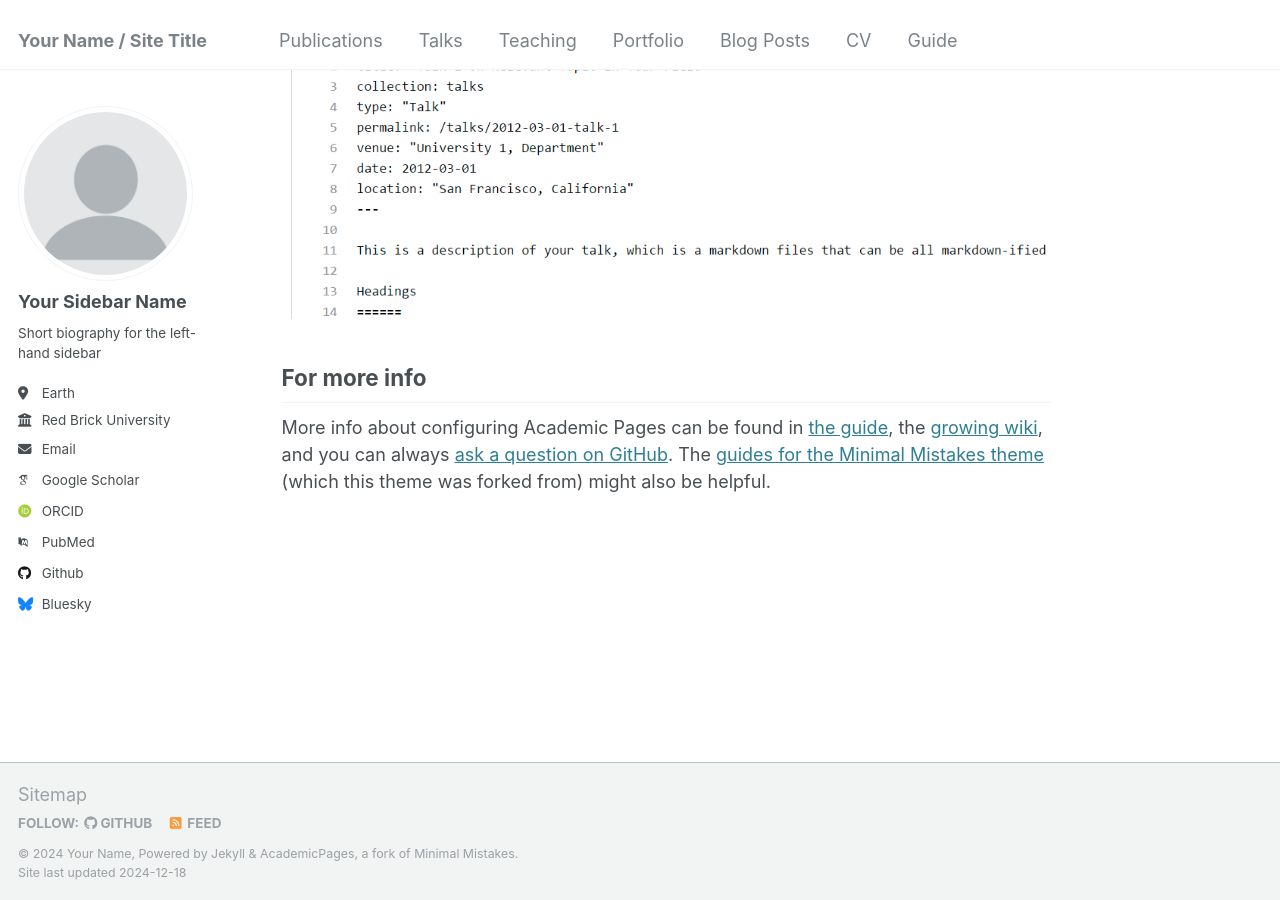
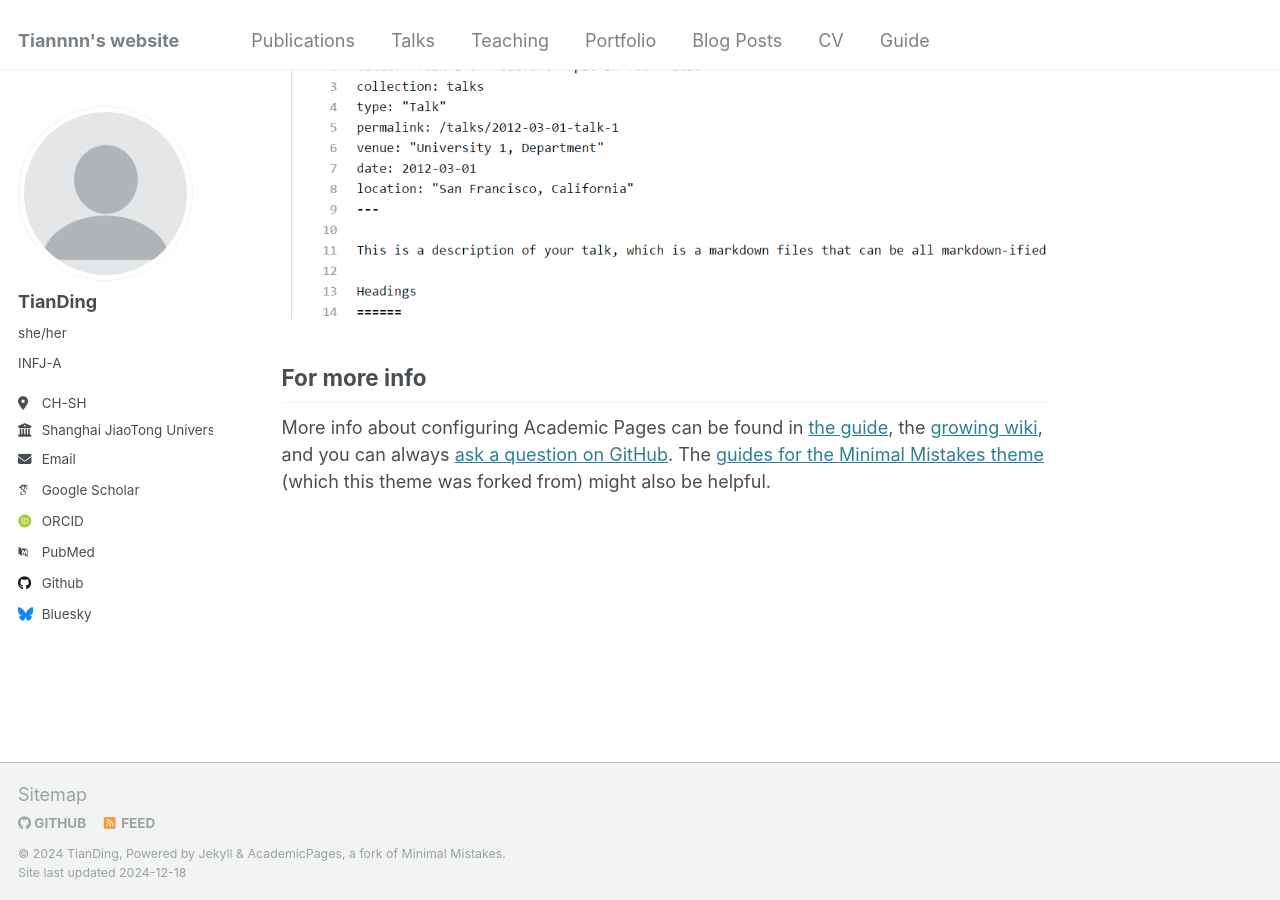
Before and after one commit to Tiannn0703/Tiannn0703.github.io, a Jekyll site: the page built from _pages/about.md, in a window 1280 px wide and 900 px high, scrolled down 2643 px. Built offline with Jekyll 4.4.1, drawn with Linux system fonts in a browser that asks for light colours; some web fonts are replaced.

Commit message:
Update _config.yml

```diff
--- a/_config.yml
+++ b/_config.yml
@@ -7,14 +7,14 @@
 # server process.
 
 # Basic Site Settings
-locale                   : "en-US"
-title                    : "Your Name / Site Title"
+locale                   : "CH-SH"
+title                    : "Tiannnn's website"
 title_separator          : "-"
-name                     : &name "Your Name"
+name                     : &name "TianDing"
 description              : &description "personal description"
-url                      : https://academicpages.github.io # the base hostname & protocol for your site e.g. "https://[your GitHub username].github.io"
-baseurl                  : "" # the subpath of your site, e.g. "/blog"
-repository               : "academicpages/academicpages.github.io"
+url                      : "https://Tiannn0703.github.io"
+baseurl                  : "/blog" # the subpath of your site, e.g. "/blog"
+repository               : "Tiannn0703/Tiannn0703.github.io"
 
 # Site Author - The following control what appear as part of the author content on the side bar.
 #               If a field is blank the icon and link will not appear, otherwise it will be shown.
@@ -22,13 +22,13 @@ repository               : "academicpages/academicpages.github.io"
 author:
   # Biographic information
   avatar           : "profile.png"
-  name             : "Your Sidebar Name"
-  pronouns         : # example: "she/her"
-  bio              : "Short biography for the left-hand sidebar"
-  location         : "Earth"
-  employer         : "Red Brick University"
+  name             : "TianDing"
+  pronouns         : "she/her"
+  bio              : "INFJ-A"
+  location         : "CH-SH"
+  employer         : "Shanghai JiaoTong University"
   uri              : # URL
-  email            : "none@example.org"
+  email            : "tiannn0703@sjtu.edu.cn"
 
   # Academic websites
   arxiv            : # URL - Update with the correct link to your profile
```
